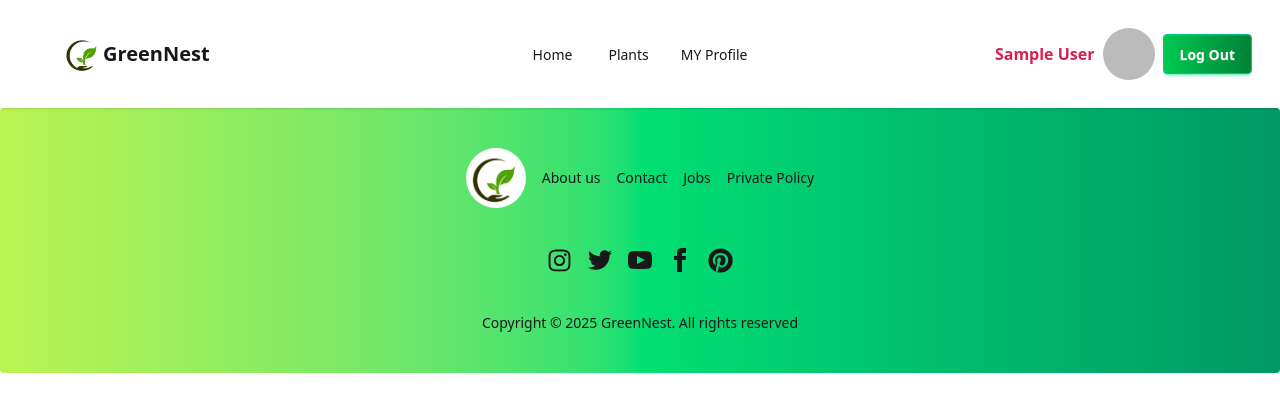
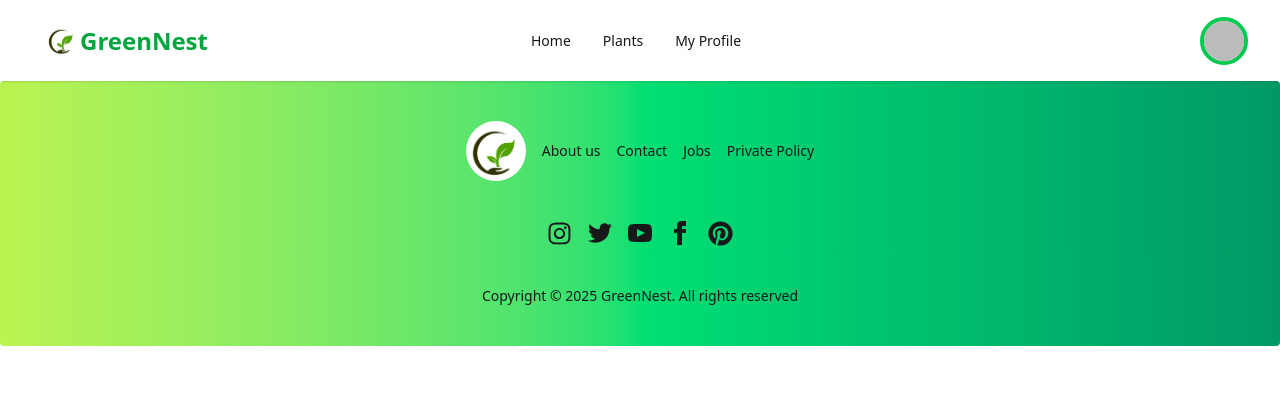
Before and after one commit to Fahim20223/assignment-9, a React (Vite) app: page /auth in a window 1280 px wide. Shown: the top 412 px of the page. Built offline with nearby package versions, Linux system fonts and the light colour scheme; no server answers; sample sign-in values are in the browser's storage.

Commit message:
added some fixing in navbar

```diff
--- a/src/Components/AllPlantCard.jsx
+++ b/src/Components/AllPlantCard.jsx
@@ -3,7 +3,7 @@ import AllPlantsShowCard from "./AllPlantsShowCard";
 
 const AllPlantCard = ({ data }) => {
   return (
-    <div>
+    <div className="max-w-7xl mx-auto">
       <div className="grid grid-cols-1 md:grid-cols-2 lg:grid-cols-4 gap-5 pb-8">
         {data.map((plant) => (
           <AllPlantsShowCard plant={plant}></AllPlantsShowCard>
--- a/src/Components/Header.jsx
+++ b/src/Components/Header.jsx
@@ -1,4 +1,4 @@
-import React, { use } from "react";
+import React, { use, useState, useEffect } from "react";
 import logoImg from "../assets/logo.png";
 import "./styles.css";
 import { Link, NavLink, useNavigate } from "react-router";
@@ -9,36 +9,41 @@ import userImg from "../assets/user.png";
 const Header = () => {
   const { user, signOutUser } = use(AuthContext);
   const navigate = useNavigate();
+
+  const [showDropdown, setShowDropdown] = useState(false);
+
   const handleSignOut = () => {
     signOutUser()
       .then(() => {
         toast.success("You Logged out successfully");
         navigate("/");
       })
-      .catch((error) => {
-        console.log(error);
-      });
+      .catch((error) => console.log(error));
   };
+
+  // Nav Links
   const links = (
     <>
-      <li className=" mr-3">
+      <li className="mr-2">
         <NavLink to="/">Home</NavLink>
       </li>
-
       <li className="mr-2">
         <NavLink to="/plants">Plants</NavLink>
       </li>
-
       {user && (
-        <li>
-          <NavLink to="/profile">MY Profile</NavLink>
+        <li className="mr-2">
+          <NavLink to="/profile">My Profile</NavLink>
         </li>
       )}
     </>
   );
+
   return (
-    <div className="navbar bg-base-100 shadow-sm p-7 flex flex-col-reverse md:flex-row">
+    <div>
+      <div className="navbar bg-base-100 shadow-sm px-8 py-4">
+        {/* LEFT (LOGO + MOBILE MENU) */}
         <div className="navbar-start">
+          {/* Mobile menu */}
           <div className="dropdown">
             <div tabIndex={0} role="button" className="btn btn-ghost lg:hidden">
               <svg
@@ -48,66 +53,76 @@ const Header = () => {
                 viewBox="0 0 24 24"
                 stroke="currentColor"
               >
-              {" "}
                 <path
                   strokeLinecap="round"
                   strokeLinejoin="round"
                   strokeWidth="2"
                   d="M4 6h16M4 12h8m-8 6h16"
-              />{" "}
+                />
               </svg>
             </div>
+
             <ul
-            tabIndex="-1"
-            className="menu menu-sm dropdown-content bg-base-100 rounded-box z-1 mt-3 w-52 p-2 shadow"
+              tabIndex={-1}
+              className="menu menu-sm dropdown-content bg-base-100 rounded-box mt-3 w-52 p-2 shadow"
             >
               {links}
             </ul>
           </div>
-        <a className="btn btn-ghost text-xl">
-          {" "}
-          <img className="w-19 -mr-6" src={logoImg} alt="" />
-          GreenNest
-        </a>
+
+          {/* LOGO */}
+          <Link
+            to={"/"}
+            className="text-2xl font-bold text-green-600 flex items-center gap-2"
+          >
+            <img src={logoImg} alt="Logo" className="w-15 -" />
+            <spn className="-ms-5">GreenNest</spn>
+          </Link>
         </div>
+
+        {/* CENTER (Desktop Links) */}
         <div className="navbar-center hidden lg:flex">
           <ul className="menu menu-horizontal px-1">{links}</ul>
         </div>
 
-      <div className="navbar-end btn-success flex items-center ">
-        <h2 className="mr-2 font-bold text-secondary">
-          {user ? user?.displayName : ""}
-        </h2>
+        {/* RIGHT SECTION */}
+        <div className="navbar-end flex items-center gap-3">
+          {/* If logged in → avatar dropdown */}
+          {user ? (
+            <div className="relative">
               <img
-          className="mr-2 h-13 object-cover w-13 rounded-full "
-          src={user ? user.photoURL : userImg}
-          alt="user image"
+                src={user.photoURL || userImg}
+                alt="User"
+                className="w-12 h-12 rounded-full cursor-pointer object-cover border-green-500 border-4"
+                onClick={() => setShowDropdown((prev) => !prev)}
               />
-        {user ? (
+
+              {showDropdown && (
+                <div className="absolute right-0 mt-2 w-40 bg-base-100 rounded-lg shadow-lg p-3 z-10">
+                  <p className="text-sm font-semibold text-center mb-2">
+                    {user.displayName || "User"}
+                  </p>
+
                   <button
                     onClick={handleSignOut}
-            className="btn bg-linear-to-r from-green-500 to-green-700 text-white "
+                    className="btn hover:bg-yellow-500 btn-sm w-full text-black font-bold"
                   >
-            Log Out
+                    Logout
                   </button>
+                </div>
+              )}
+            </div>
           ) : (
-          <Link
-            className="btn bg-linear-to-r from-green-500 to-green-700 text-white "
-            to="/auth/login"
-          >
+            <>
+              <Link className="btn btn-outline btn-sm mr-2" to="/auth/login">
                 Login
               </Link>
-        )}
-        {user ? (
-          ""
-        ) : (
-          <Link
-            to="/auth/register"
-            className="btn bg-linear-to-r from-green-500 to-green-700 text-white  ml-2"
-          >
+              <Link className="btn bg-green-500 btn-sm" to="/auth/register">
                 Register
               </Link>
+            </>
           )}
+        </div>
       </div>
     </div>
   );
--- a/src/Components/HeroSection.jsx
+++ b/src/Components/HeroSection.jsx
@@ -10,6 +10,7 @@ const HeroSection = () => {
   const slides = use(slidePromise);
 
   return (
+    <div className="max-w-7xl mx-auto rounded-3xl overflow-hidden my-8">
       <div className="relative w-full bg-linear-to-r from-green-100 via-green-200  to-green-400 flex items-center justify-center overflow-hidden shadow-md pt-30">
         <Swiper
           spaceBetween={30}
@@ -58,6 +59,7 @@ const HeroSection = () => {
           ))}
         </Swiper>
       </div>
+    </div>
   );
 };
 
--- a/src/Components/Home.jsx
+++ b/src/Components/Home.jsx
@@ -2,7 +2,7 @@ import React from "react";
 import HeroSection from "./HeroSection";
 import PlantsCategory from "./PlantsCategory";
 import { useLoaderData } from "react-router";
-import RightAside from "./RightAside";
+// import RightAside from "./RightAside";
 import PlantsCareTips from "./PlantsCareTips";
 import PlantsExperts from "./PlantsExperts";
 import CustomerReview from "./CustomerReview";
--- a/src/Components/RightAside.jsx
+++ /dev/null
@@ -1,7 +0,0 @@
-import React from "react";
-
-const RightAside = () => {
-  return <div>RightAside</div>;
-};
-
-export default RightAside;
```
Lines whose indentation alone changed are shown as unchanged.
